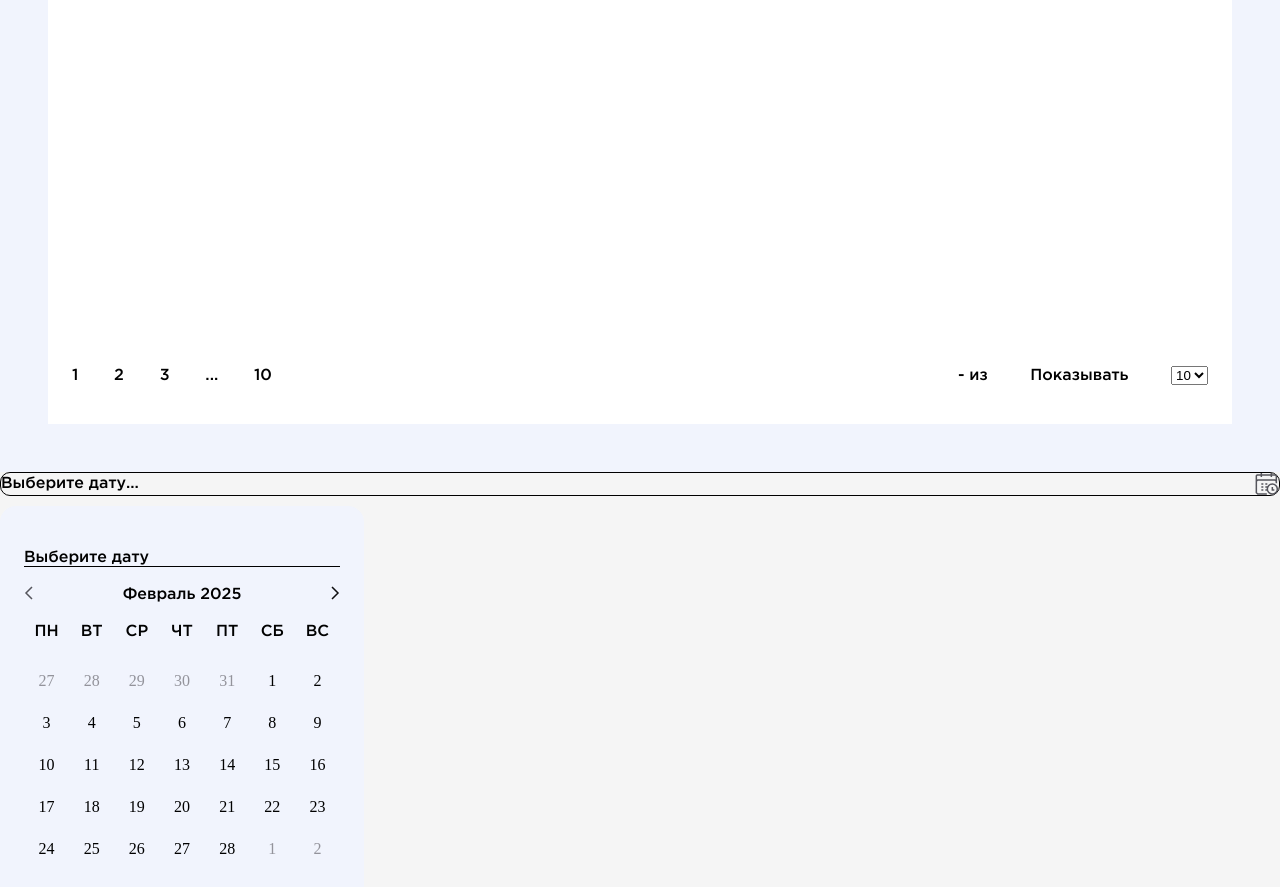
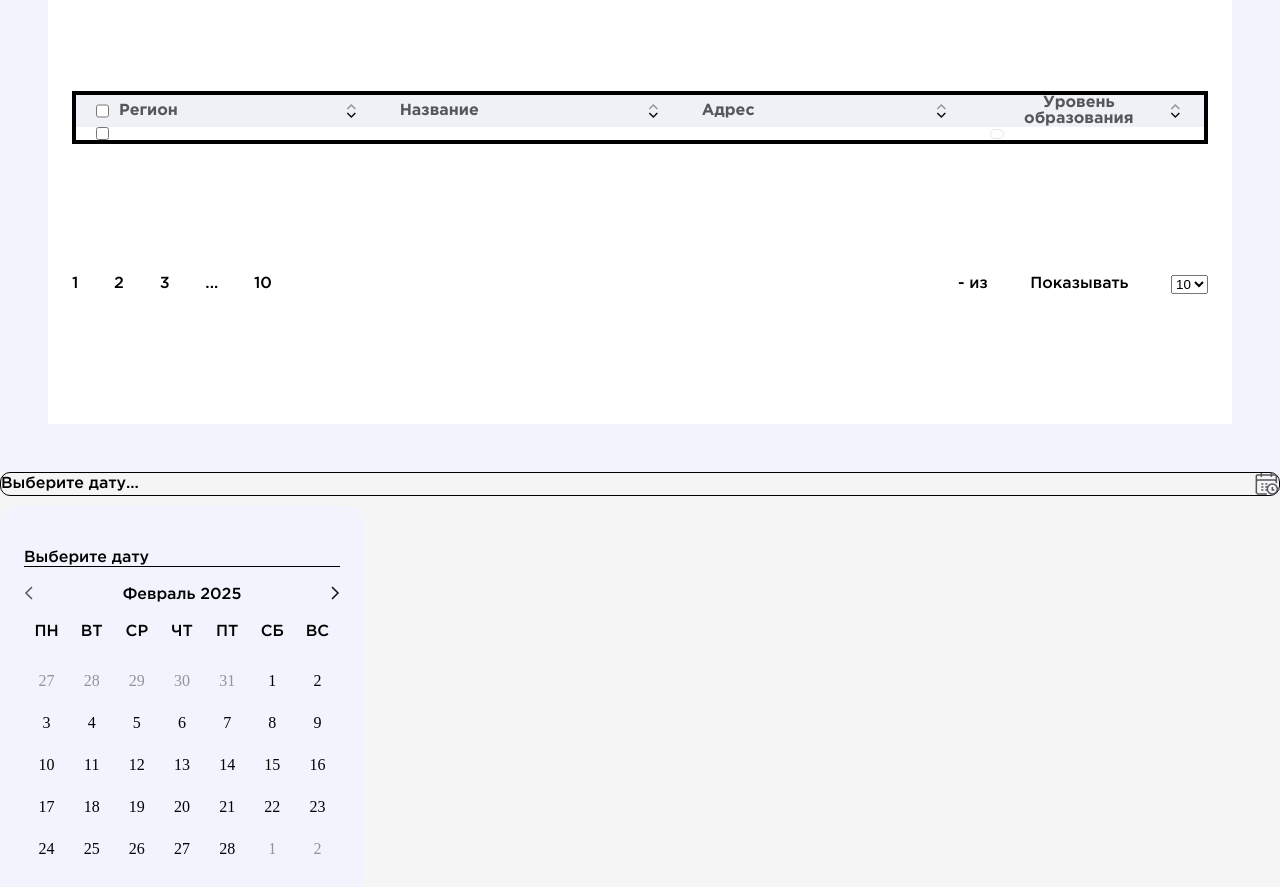
Before and after one commit to MagneticShade/vue-interview, a Vue app: page / in a window 1280 px wide. Shown: the part 880-1767 px from the top of the page. Built offline with nearby package versions, Linux system fonts and the light colour scheme.

Commit message:
table blueprint

```diff
--- a/src/components/Table/Table.scss
+++ b/src/components/Table/Table.scss
@@ -1,6 +1,5 @@
 table{
     width: 100%;
-    height: 511px;
     border: solid 4px black;
     border-collapse: collapse;
 
--- a/src/components/Table/Table.vue
+++ b/src/components/Table/Table.vue
@@ -1,5 +1,6 @@
 <script setup>
 	import "./Table.scss";
+	import TableRow from "../TableRow/TableRow.vue";
 </script>
 
 <template>
@@ -13,6 +14,7 @@
 			</tr>
 		</thead>
         <tbody>
+			<TableRow />
         </tbody>
 	</table>
 </template>
--- /dev/null
+++ b/src/components/TableRow/EduPlaque/EduPlaque.scss
@@ -0,0 +1,5 @@
+.edu_plaque{
+    padding: 4px 6px;
+    border-radius: 8px;
+    border: 1px solid #0E0E101A
+}
--- /dev/null
+++ b/src/components/TableRow/EduPlaque/EduPlaque.vue
@@ -0,0 +1,11 @@
+<script setup>
+	import "./EduPlaque.scss";
+    import { defineProps } from "vue";
+    const props = defineProps(["name"])
+</script>
+
+<template>
+	<div class="edu_plaque">
+        <p>{{ props.name }}</p>
+    </div>
+</template>
--- a/src/components/TableRow/TableRow.scss
+++ b/src/components/TableRow/TableRow.scss
@@ -0,0 +1,4 @@
+.edu_level{
+    display: flex;
+    flex-wrap: wrap;
+}
--- a/src/components/TableRow/TableRow.vue
+++ b/src/components/TableRow/TableRow.vue
@@ -0,0 +1,16 @@
+<script setup>
+    import "./TableRow.scss"
+    import { defineProps } from "vue";
+    import EduPlaque from "./EduPlaque/EduPlaque.vue";
+    const props = defineProps(["region","name","adress","eduLevel"])
+
+</script>
+
+<template>
+			<tr>
+				<td class="region"><div class="row_container"><div id="checkbox"><input type="checkbox" name="" id=""><p>{{props.region}}</p></div> </div></td>
+				<td class="name"><div class="row_container"><p>{{props.name}}</p> </div></td>
+				<td class="address"><div class ="row_container"><p>{{props.adress}}</p> </div></td>
+				<td class="eduLevel"><div class="row_container"><EduPlaque name=""/>  </div></td>
+			</tr>
+</template>
--- a/src/components/TableUI/Calendar/Calendar.scss
+++ b/src/components/TableUI/Calendar/Calendar.scss
@@ -66,11 +66,3 @@
 	background-color: #0e0e10;
 	color: #f1f4fd;
 }
-
-.active_day {
-	background-color: #33d35e;
-}
-.inactive_day {
-	color: #93939b;
-	cursor: auto;
-}
```
